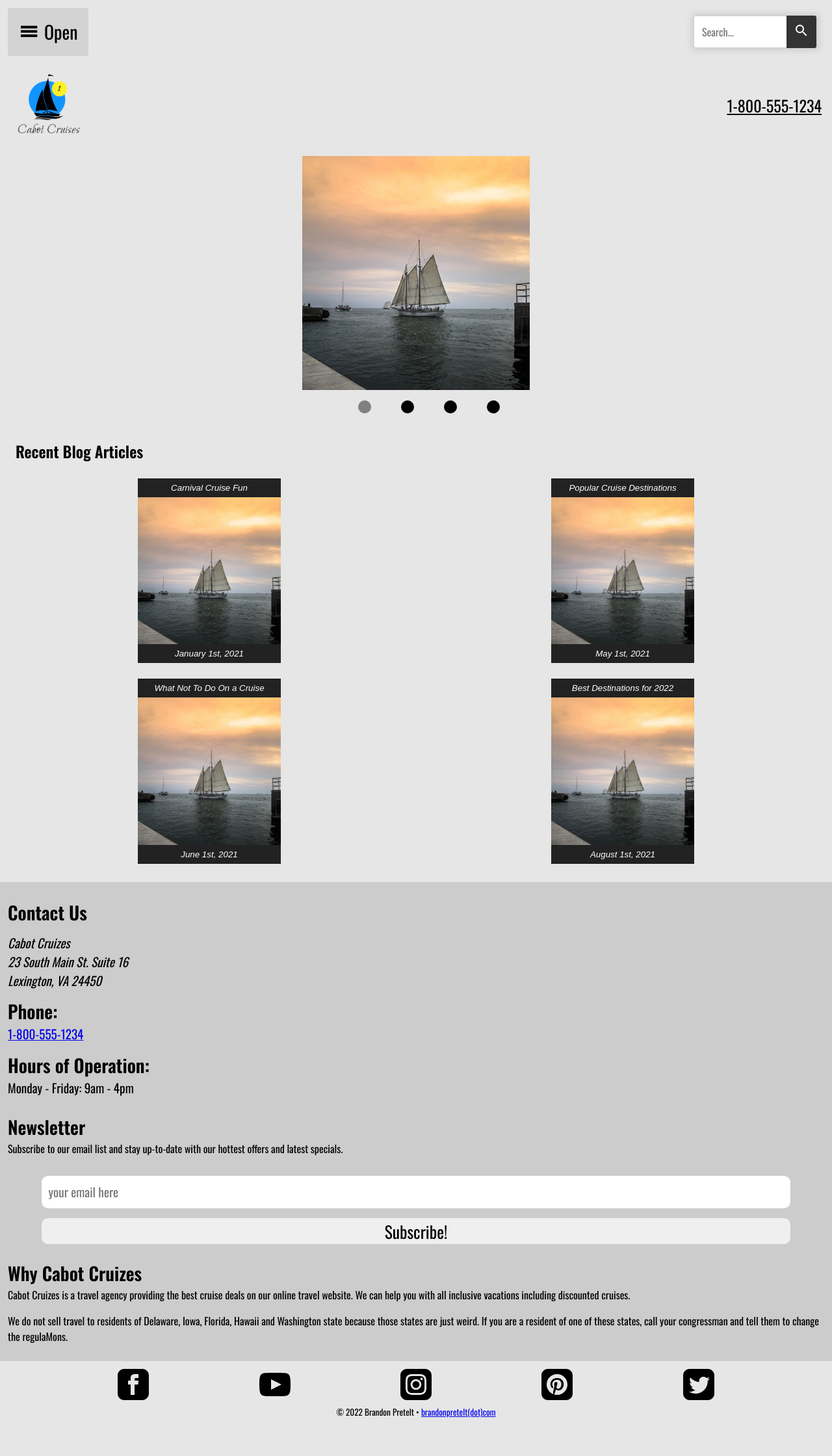
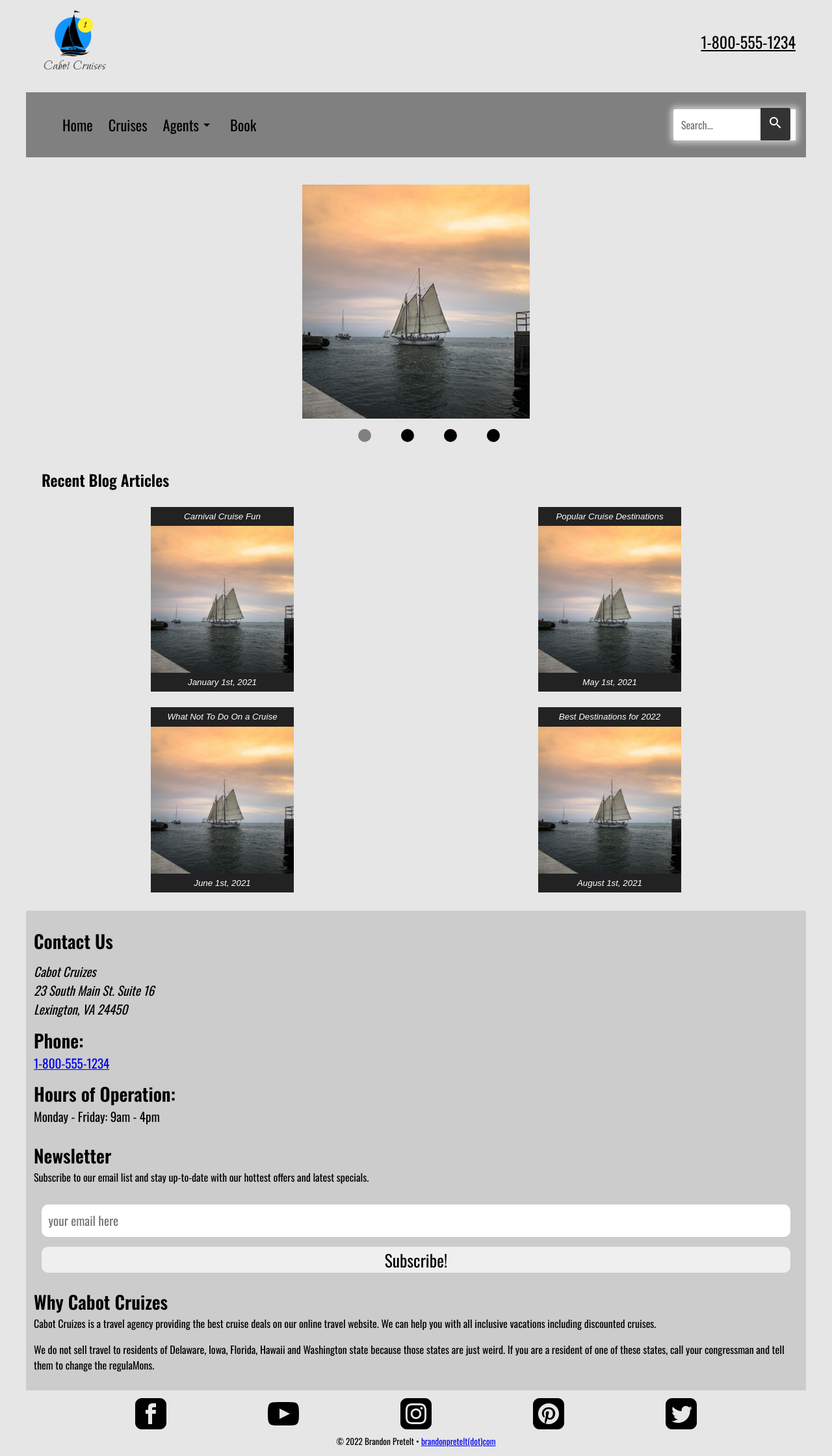
Before and after one commit to brandonpretelt/dgm3740-php, a PHP site: page / in a window 1280 px wide. Shown: the whole page at 65% size. Before the commit the page ends 2181 px from the top, so only its background shows below. Run offline with PHP 8.4, Linux system fonts and the light colour scheme.

Commit message:
:sparkles: medium sized screens

```diff
--- a/unit01/css/style.css
+++ b/unit01/css/style.css
@@ -162,7 +162,7 @@ body {
 .site-nav-container .mobile-menu .nav-link:nth-child(4) .drop-down a {
   font-size: 1.2rem;
 }
-.site-nav-container .mobile-menu .nav-link:nth-child(4) .open-dropdown-links {
+.site-nav-container .mobile-menu .nav-link:nth-child(4) .drop-down .open-dropdown-links {
   display: block;
   height: auto;
   opacity: 1;
@@ -374,3 +374,96 @@ footer .newsletter-block .signup + button {
   margin: 0 auto;
   font-size: 1.6rem;
 }
+
+@media (min-width: 700px) {
+  .container {
+    width: 1200px;
+    margin: 0 auto;
+    max-width: 100%;
+  }
+
+  .site-nav-container {
+    justify-content: flex-start;
+    padding: 0.25em;
+    inset: 0;
+    background-color: gray;
+  }
+  .site-nav-container .mobile-menu {
+    flex-flow: row nowrap;
+    position: static;
+    inset: 0;
+    transform: translateX(0px);
+    height: auto;
+    width: 100%;
+  }
+  .site-nav-container .mobile-menu span.material-icons-outlined.close-menu {
+    display: none;
+  }
+  .site-nav-container .mobile-menu .nav-link {
+    margin-top: 0em;
+  }
+  .site-nav-container .mobile-menu .nav-link:nth-child(4) .drop-down {
+    display: none;
+    position: absolute;
+    border-radius: 10px;
+    background-color: gray;
+    top: 50px;
+    box-shadow: 0 0 10px rgba(0, 0, 0, 0.5);
+    margin-bottom: -32px;
+    list-style: none;
+    transition: height 100ms ease-in-out, opacity 25ms ease-in;
+  }
+  .site-nav-container .mobile-menu .nav-link:nth-child(4) .open-dropdown-links {
+    display: block;
+    height: auto;
+    opacity: 1;
+  }
+  .site-nav-container .menu-toggle {
+    display: none;
+  }
+  .site-nav-container .menu-toggle span.material-icons-outlined {
+    display: none;
+  }
+  .site-nav-container .menu-search {
+    padding: 0.75em;
+  }
+  .site-nav-container .menu-search .search-bar {
+    box-shadow: 0 0 10px 4px #ccc;
+    border: none;
+    position: relative;
+    padding: 0.75em;
+    border-top-left-radius: 3px;
+    border-bottom-left-radius: 3px;
+  }
+  .site-nav-container .menu-search .search-bar + button {
+    cursor: pointer;
+    border: none;
+    position: absolute;
+    background-color: #333;
+    color: #fff;
+    top: 1.5em;
+    right: 1.5em;
+    padding: 0.69em;
+    padding-bottom: 0.6em;
+    border-top-right-radius: 3px;
+    border-bottom-right-radius: 3px;
+  }
+
+  .header-grid {
+    width: 1200px;
+    max-width: 100%;
+    display: grid;
+    margin: 0 auto;
+    grid-template-columns: repeat(3, 1fr);
+    grid-template-rows: repeat(2, 1fr);
+  }
+  .header-grid .site-header-container {
+    grid-row: 1;
+    grid-column: 1/-1;
+  }
+  .header-grid .site-nav-container {
+    height: 100px;
+    grid-row: 2;
+    grid-column: span 3;
+  }
+}
--- a/unit01/index.html
+++ b/unit01/index.html
@@ -18,7 +18,7 @@
 
 <body>
     <div class="container">
-
+        <div class="header-grid">
             <nav class="site-nav-container">
                 <div class="menu-toggle">
                     <span class="material-icons-outlined"> menu </span>
@@ -71,6 +71,7 @@
                     </div>
                 </div>
             </header>
+        </div>
 
         <main>
             <section id="hero-section">
--- a/unit01/scss/_medium.scss
+++ b/unit01/scss/_medium.scss
@@ -0,0 +1,94 @@
+@media (min-width: 700px) {
+    .container {
+        width: 1200px;
+        margin: 0 auto;
+        max-width: 100%;
+    }
+    .site-nav-container {
+        justify-content: flex-start;
+        padding: 0.25em;
+        inset: 0;
+        background-color: gray;
+
+        .mobile-menu {
+            flex-flow: row nowrap;
+            position: static;
+            inset: 0;
+            transform: translateX(0px);
+            height: auto;
+            width: 100%;
+            span.material-icons-outlined.close-menu {
+                display: none;
+            }
+            .nav-link {
+                margin-top: 0em;
+            }
+            .nav-link:nth-child(4) {
+                .drop-down {
+                    display: none;
+                    position: absolute;
+                    border-radius: 10px;
+                    background-color: gray;
+                    top: 50px;
+                    box-shadow: 0 0 10px rgba(0 0 0 / 0.5);
+                    margin-bottom: -32px;
+                    list-style: none;
+                    transition: height 100ms ease-in-out, opacity 25ms ease-in;
+                }
+                .open-dropdown-links {
+                    display: block;
+                    height: auto;
+                    opacity: 1;
+                }
+            }
+        }
+        .menu-toggle {
+            display: none;
+            span.material-icons-outlined {
+                display: none;
+            }
+        }
+
+        .menu-search {
+            padding: 0.75em;
+            .search-bar {
+                box-shadow: 0 0 10px 4px #ccc;
+                border: none;
+                position: relative;
+                padding: 0.75em;
+                border-top-left-radius: 3px;
+                border-bottom-left-radius: 3px;
+            }
+            .search-bar + button {
+                cursor: pointer;
+                border: none;
+                position: absolute;
+                background-color: #333;
+                color: #fff;
+                top: 1.5em;
+                right: 1.5em;
+                padding: 0.69em;
+                padding-bottom: 0.6em;
+                border-top-right-radius: 3px;
+                border-bottom-right-radius: 3px;
+            }
+        }
+    }
+    .header-grid {
+        width: 1200px;
+        max-width: 100%;
+        display: grid;
+        margin: 0 auto;
+        grid-template-columns: repeat(3, 1fr);
+        grid-template-rows: repeat(2, 1fr);
+        .site-header-container {
+            grid-row: 1;
+            grid-column: 1 / -1;
+        }
+        .site-nav-container {
+            height: 100px;
+            grid-row: 2;
+            grid-column: span 3;
+        }
+    }
+}
--- a/unit01/scss/_small.scss
+++ b/unit01/scss/_small.scss
@@ -66,7 +66,6 @@ body {
                 justify-content: space-between;
             }
             .drop-down {
-                // display: none;
                 height: 0;
                 padding: 0;
                 opacity: 0;
@@ -79,11 +78,11 @@ body {
                 a {
                     font-size: 1.2rem;
                 }
-            }
-            .open-dropdown-links {
-                display: block;
-                height: auto;
-                opacity: 1;
+                .open-dropdown-links {
+                    display: block;
+                    height: auto;
+                    opacity: 1;
+                }
             }
         }
         .nav-link a {
```
Lines whose indentation alone changed are shown as unchanged.
